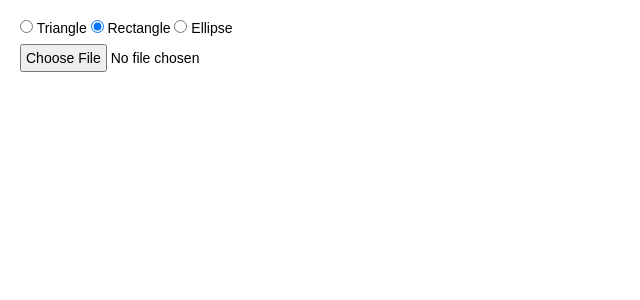
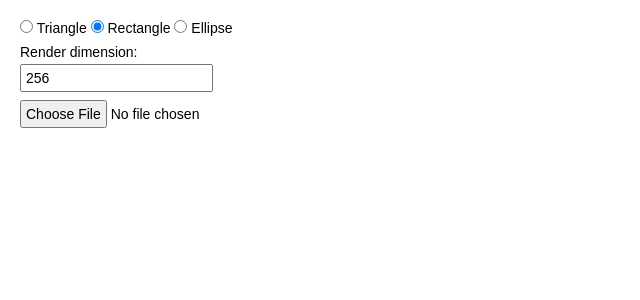
Before and after one commit to Dale-Xu1/image-approximation, a SvelteKit app: page / in a window 1280 px wide. Shown: the top 300 px of the page, without its empty margins (0-640 px from the left). Built offline with nearby package versions, Linux system fonts and the light colour scheme.

Commit message:
Render dimension

```diff
--- a/src/lib/Constants.ts
+++ b/src/lib/Constants.ts
@@ -1,13 +1,14 @@
 namespace Constants
 {
 
-    export const MAX_DIMENSION = 256
+    export let MAX_DIMENSION = 256
+
     export const ITERATIONS = 8000
     export const RESET = 80000
 
     export const ALPHA = 0.8
 
-    export let MIN_WIDTH = 1.5
+    export const MIN_WIDTH = 1.5
     export const MIN_PIXELS = 4
 
     export const RANGE = 120
--- a/src/lib/Main.svelte
+++ b/src/lib/Main.svelte
@@ -28,9 +28,6 @@ let error = 0
 
 let max = 500
 let iterations = 800
-let min = Constants.MIN_WIDTH
-
-$: Constants.MIN_WIDTH = min
 
 let handler: number
 function run()
@@ -107,10 +104,6 @@ function exportJSON()
             <input type="number" bind:value={iterations}>
         </div>
         <div>
-            <span>Minimum shape width (not recommended to change while program is running):</span><br>
-            <input type="number" bind:value={min}>
-        </div>
-        <div>
             <span>Export dimension:</span><br>
             <input type="number" bind:value={dimension}>
         </div>
--- a/src/routes/+page.svelte
+++ b/src/routes/+page.svelte
@@ -21,7 +21,10 @@ let files: FileList
 let target: ImageData | null = null
 let reference: HTMLImageElement
 
-let shape: Shape = Shape.RECTANGLE
+let shape = Shape.RECTANGLE
+let dimension = Constants.MAX_DIMENSION
+
+$: Constants.MAX_DIMENSION = dimension
 
 async function select()
 {
@@ -108,6 +111,10 @@ async function toImage(data: string): Promise<HTMLImageElement>
                 Ellipse
             </label>
         </div>
+        <div>
+            <span>Render dimension:</span><br>
+            <input class="value" type="number" bind:value={dimension} >
+        </div>
         <input type="file" accept="image/*" bind:files={files} on:change={select} />
     </div>
 {/if}
@@ -130,6 +137,11 @@ async function toImage(data: string): Promise<HTMLImageElement>
     margin-bottom: 8px;
 }
 
+.value {
+    margin-top: 4px;
+    padding: 4px;
+}
+
 input::file-selector-button {
     padding: 4px;
 }
```
Also changed, not shown: 1 other file (tests, documents, lock files or other folders).
